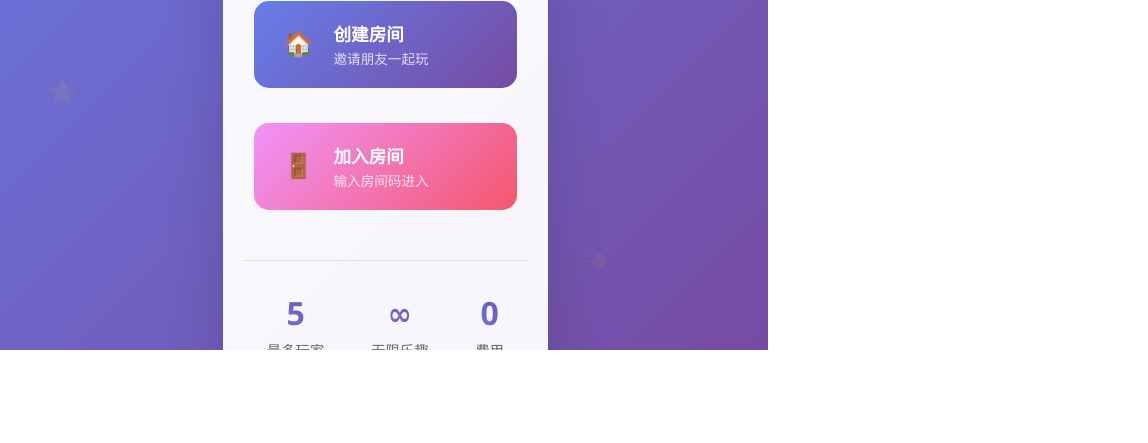
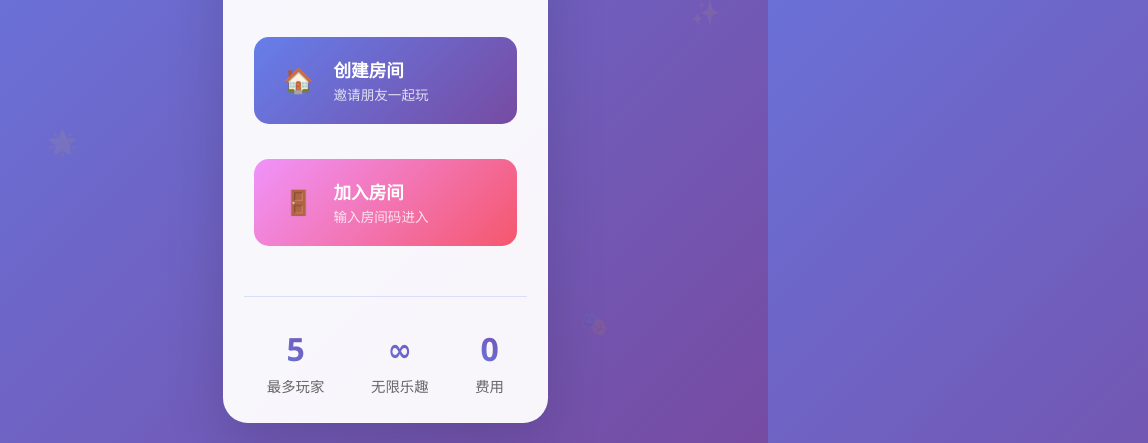
Before and after one commit to K1N2I3/Draw-Something, a website: page public/index.html in a window 768 px wide. Shown: the part 450-893 px from the top of the page, 1148 px wide, since content can reach past the window. Before the commit the page ends 800 px from the top, so only its background shows below. Drawn offline with nearby package versions, Linux system fonts and the light colour scheme; no server answers.

Commit message:
修复滚动条和背景颜色问题 - 恢复正常布局，仅对iPad做特殊处理

```diff
--- a/public/css/style.css
+++ b/public/css/style.css
@@ -21,23 +21,13 @@
     }
 }
 
-html {
-    height: 100%;
-    overflow: hidden; /* 防止页面整体滚动 */
-}
-
 body {
     font-family: 'Segoe UI', Tahoma, Geneva, Verdana, sans-serif;
     background: linear-gradient(135deg, #667eea 0%, #764ba2 100%);
-    height: 100vh; /* 使用固定高度而不是min-height */
+    min-height: 100vh;
     color: #333;
     -webkit-text-size-adjust: 100%; /* 防止iOS Safari自动调整字体大小 */
     -webkit-tap-highlight-color: transparent; /* 移除点击高亮 */
-    overscroll-behavior: none; /* 防止过度滚动 */
-    -webkit-overscroll-behavior: none; /* Safari特定 */
-    overflow: hidden; /* 防止页面滚动 */
-    position: fixed; /* 固定定位防止滚动 */
-    width: 100%;
     margin: 0;
     padding: 0;
 }
@@ -46,11 +36,6 @@ body {
     max-width: 1200px;
     margin: 0 auto;
     padding: 20px;
-    height: 100vh;
-    overflow-y: auto; /* 允许垂直滚动但限制在容器内 */
-    overflow-x: hidden; /* 防止水平滚动 */
-    -webkit-overflow-scrolling: touch; /* iOS平滑滚动 */
-    overscroll-behavior: contain; /* 限制滚动在容器内 */
 }
 
 /* 页面切换 */
@@ -71,12 +56,11 @@ body {
 /* 主页容器 */
 .home-container {
     position: relative;
-    height: 100vh;
+    min-height: 100vh;
     display: flex;
     flex-direction: column;
     justify-content: center;
     align-items: center;
-    overflow: hidden;
 }
 
 /* 浮动装饰元素 */
@@ -1954,15 +1938,17 @@ input[type="text"]:focus {
     }
 }
 
-/* iPad和移动设备专用 - 防止过度滚动 */
-@media only screen and (max-device-width: 1024px) and (-webkit-min-device-pixel-ratio: 1) {
-    html, body {
+/* iPad特定 - 防止过度滚动（只在iOS Safari上生效） */
+@supports (-webkit-touch-callout: none) {
+    @media only screen and (min-device-width: 768px) and (max-device-width: 1024px) {
+        body {
             position: fixed;
+            width: 100vw;
+            height: 100vh;
             overflow: hidden;
             -webkit-overflow-scrolling: touch;
-        height: 100vh;
-        width: 100vw;
-        touch-action: manipulation; /* 防止双击缩放 */
+            overscroll-behavior: none;
+            -webkit-overscroll-behavior: none;
         }
 
         .container {
@@ -1970,70 +1956,30 @@ input[type="text"]:focus {
             overflow-y: auto;
             overflow-x: hidden;
             -webkit-overflow-scrolling: touch;
-        overscroll-behavior: contain;
-        -webkit-overscroll-behavior: contain;
-    }
-
-    /* 防止iOS Safari的弹性滚动 */
-    .page {
+        }
+
+        .home-container {
             height: 100vh;
-        overflow-y: auto;
-        overflow-x: hidden;
-        -webkit-overflow-scrolling: touch;
-        overscroll-behavior: none;
-        -webkit-overscroll-behavior: none;
-    }
-
-    /* 防止聊天区域导致页面滚动 */
+            overflow: hidden;
+        }
+    }
+}
+
+/* iPad额外优化 */
+@supports (-webkit-touch-callout: none) {
+    @media only screen and (min-device-width: 768px) and (max-device-width: 1024px) {
+        input[type="text"] {
+            font-size: 16px; /* 防止iOS自动缩放 */
+        }
+
+        .game-content {
+            height: calc(100vh - 120px);
+            overflow: hidden;
+        }
+
         .chat-messages {
             overscroll-behavior: contain;
             -webkit-overscroll-behavior: contain;
-        max-height: calc(100vh - 200px); /* 限制最大高度 */
-    }
-}
-
-/* 专门针对iPad的样式 */
-@media only screen and (min-device-width: 768px) and (max-device-width: 1024px) and (-webkit-min-device-pixel-ratio: 1) {
-    body {
-        -webkit-text-size-adjust: none;
-        touch-action: manipulation; /* 防止双击缩放和其他手势 */
-        -webkit-touch-callout: none; /* 禁用长按菜单 */
-        -webkit-user-select: none; /* 禁用文本选择 */
-        user-select: none;
-    }
-
-    /* 确保游戏内容不会超出屏幕 */
-    .game-content {
-        height: calc(100vh - 120px); /* 减去头部高度 */
-        overflow: hidden;
-        position: relative;
-    }
-
-    .canvas-area, .chat-area {
-        height: 100%;
-        overflow: hidden;
-        position: relative;
-    }
-
-    .chat-messages {
-        height: calc(100% - 60px); /* 减去输入框高度 */
-        overflow-y: auto;
-        overflow-x: hidden;
-        -webkit-overflow-scrolling: touch;
-        overscroll-behavior: contain;
-        -webkit-overscroll-behavior: contain;
-    }
-
-    /* 防止主页过度滚动 */
-    .home-container {
-        height: 100vh;
-        overflow: hidden;
-        position: relative;
-    }
-
-    /* 防止所有输入元素导致页面缩放 */
-    input[type="text"] {
-        font-size: 16px; /* 防止iOS自动缩放 */
-        -webkit-appearance: none;
-    }
-}
+        }
+    }
+}
```
Lines whose indentation alone changed are shown as unchanged.
